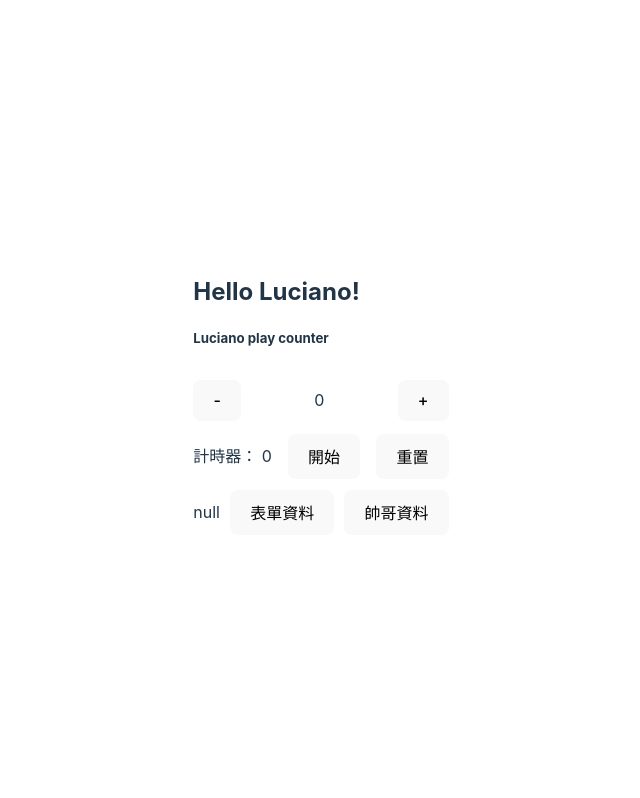
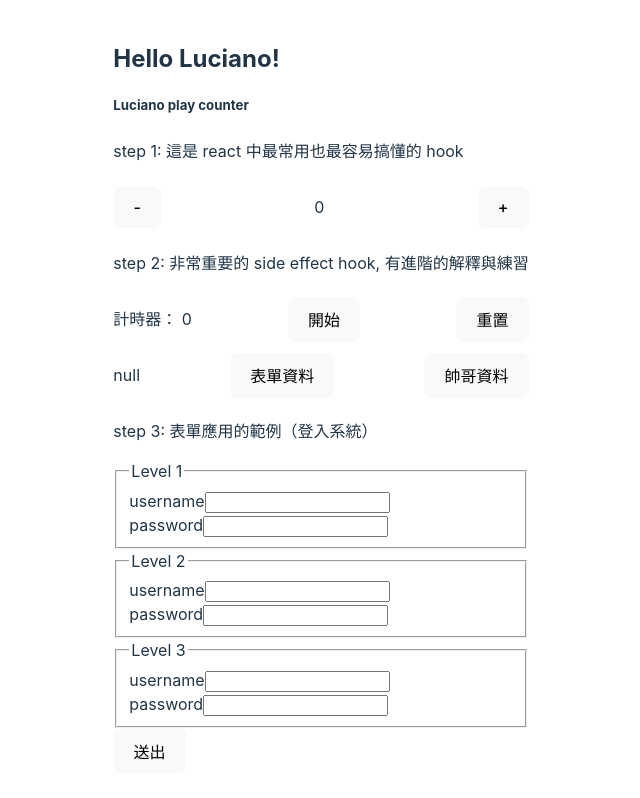
Before and after one commit to Luciano0322/react_course_vite, a React (Vite) app in the folder beginner/: page / in a window 1280 px wide. Shown: the whole page, without its empty margins (319-959 px from the left). Built offline with nearby package versions, Linux system fonts and the light colour scheme.

Commit message:
lesson 5 表單處理範例 useReducer 詳解

```diff
--- a/beginner/src/App.tsx
+++ b/beginner/src/App.tsx
@@ -1,5 +1,6 @@
 import { useState } from "react"
 import Counter from "./components/Counter";
+import FormExample from "./components/FormExample";
 import UseEffectExample from "./components/UseEffectExample";
 
 const username = 'Luciano';
@@ -13,6 +14,7 @@ function App() {
       </h2>
       <Counter user={username} />
       <UseEffectExample/>
+      <FormExample/>
     </div>
   )
 }
--- a/beginner/src/components/Counter.tsx
+++ b/beginner/src/components/Counter.tsx
@@ -11,6 +11,7 @@ const Counter: FC<{user: string}> = ({user}) => {
   return (
     <>
       <h5>{`${user} play counter`}</h5>
+      <p>step 1: 這是 react 中最常用也最容易搞懂的 hook</p>
       <div
         className='f-b-c'
       >
--- /dev/null
+++ b/beginner/src/components/FormExample.tsx
@@ -0,0 +1,153 @@
+import { ChangeEvent, FC, useReducer, useState } from 'react'
+import level3Reducer, { Level3ActionTypes, level3Default, PWD_L3_CHANGE, USER_L3_CHANGE } from '../reducers/level3Reducer'
+
+const FormExample: FC = () => {
+  // 我們來總結以上學到 hook 實際演練表單綁定的狀況吧
+  // 在此之前首先要了解 html input 的綁定機制
+  // 一般來說有兩種，受控(controlled) / 非受控(uncontrolled)
+  // 那這裡主要示範一般實務上應用最為廣泛的 controlled
+  // 上面的觀念我這裡就不再細講，有興趣深入理解的話可以 google 以上關鍵字
+  // 下面我使用一般初學的做法
+  // level 1
+  const [username, setUsername] = useState<string>('')
+  const [password, setPassword] = useState<string>('')
+  const lv1UsernameChange = (evt: ChangeEvent<HTMLInputElement>) => {
+    setUsername(evt.target.value)
+  }
+  const lv1PasswordChange = (evt: ChangeEvent<HTMLInputElement>) => {
+    setPassword(evt.target.value)
+  }
+
+  // level 2
+  // 將上述的欄位整合成一個 state 減少過度浪費暫存空間
+  const [level2, setLevel2] = useState({
+    lv2user: '',
+    lv2pwd: ''
+  })
+  // 這樣處理起來也可以簡化 change function 成一個共用 function
+  const level2Change = (e: ChangeEvent<HTMLInputElement>) => setLevel2({...level2, [e.target.name]: e.target.value })
+
+  // level 3
+  // 這裡要來介紹另外一個 React 的 hook function: useReducer,
+  // 這個 hook 主要也是借鏡 redux 的 data flux 改進出來的 hook function
+  // 在 2017 年的 React conf, 由 redux 的共同創辦人 Dan Abramov 現場演示如何使用這些 hook function
+  // 其主要概念就是用來簡化每個 component 會產生許多各自的 state, 如此往復發展必然會成為一個很大的整理問題
+  // 那接著解釋他怎麼運作的吧！
+
+  // 首先你會看到與 useState 想同的陣列結構，不同的地方是帶入的參數，以 useState 來說你只能帶入一個 default value
+  // 那麼在 useReducer 裡面你可以帶入兩個參數，第一個是 callback function, 第二個才是 default value
+  // 此外，第一個 callback 則為所有的 state change function 的集合
+  // 在實際運作上，會透過陣列內的 dispatch 驅動你的 callback 內的 action 參數結構，並按照你帶入的值運行你的 state change case
+
+  const [level3, dispatch] = useReducer(
+    // (state: {user_lv3: string; pwd_lv3: string}, action: {type: string, payload: string}) => {
+    //   switch (action.type) {
+    //     case 'USER_L3_CHANGE':
+    //       return { ...state, user_lv3: action.payload }
+    //     case 'PWD_L3_CHANGE':
+    //       return { ...state, pwd_lv3: action.payload }
+    //     default:
+    //       return state;
+    //   }
+    // },
+    // 這裡我拆分出去了，也是比較 standard 的做法
+    level3Reducer,
+    // {
+    //   user_lv3: "",
+    //   pwd_lv3: "",
+    // }
+    // 一樣我也拆分出去了
+    level3Default
+  )
+
+  const levelSend = (e: ChangeEvent<HTMLFormElement>) => {
+    e.preventDefault();
+    console.log('level1', {username, password}); //level1
+    console.log('level2', level2) // level2
+    console.log(level3) // level3
+    // console.log(level4);
+  }
+
+  return (
+    <>
+      <div>
+        <p>step 3: 表單應用的範例（登入系統）</p>
+      </div>
+      <form onSubmit={levelSend}>
+        <fieldset>
+          <legend>Level 1</legend>
+          <div>
+            <label htmlFor="username">username</label>
+            <input
+              id="username"
+              name="username"
+              value={username}
+              onChange={lv1UsernameChange}
+            />
+          </div>
+          <div>
+            <label htmlFor="password">password</label>
+            <input
+              id="password"
+              name="password"
+              type="password"
+              value={password}
+              onChange={lv1PasswordChange}
+            />
+          </div>
+        </fieldset>
+        <fieldset>
+          <legend>Level 2</legend>
+          <div>
+            <label htmlFor="lv2user">username</label>
+            <input
+              id="lv2user"
+              name="lv2user"
+              value={level2.lv2user}
+              onChange={level2Change}
+            />
+          </div>
+          <div>
+            <label htmlFor="lv2pwd">password</label>
+            <input
+              id="lv2pwd"
+              name="lv2pwd"
+              type="password"
+              value={level2.lv2pwd}
+              onChange={level2Change}
+            />
+          </div>
+        </fieldset>
+        <fieldset>
+          <legend>Level 3</legend>
+          <div>
+            <label htmlFor="user_lv3">username</label>
+            <input
+              id="user_lv3"
+              name="user_lv3"
+              value={level3.user_lv3}
+              onChange={(e: ChangeEvent<HTMLInputElement>) => dispatch({type: Level3ActionTypes.USER_L3_CHANGE, payload: e.target.value})}
+            />
+          </div>
+          <div>
+            <label htmlFor="pwd_lv3">password</label>
+            <input
+              id="pwd_lv3"
+              name="pwd_lv3"
+              type="password"
+              value={level3.pwd_lv3}
+              onChange={(e: ChangeEvent<HTMLInputElement>) => dispatch({type: Level3ActionTypes.PWD_L3_CHANGE, payload: e.target.value})}
+            />
+          </div>
+        </fieldset>
+        <button
+          type='submit'
+        >
+          送出
+        </button>
+      </form>
+    </>
+  )
+}
+
+export default FormExample
--- a/beginner/src/components/UseEffectExample.tsx
+++ b/beginner/src/components/UseEffectExample.tsx
@@ -31,6 +31,9 @@ const UseEffectExample: FC = () => {
   return (
     <>
       <div className='f-b-c'>
+        <p>step 2: 非常重要的 side effect hook, 有進階的解釋與練習</p>
+      </div>
+      <div className='f-b-c'>
         <p>
           {`計時器： ${count}`}
         </p>
--- a/beginner/src/hooks/useFetch.ts
+++ b/beginner/src/hooks/useFetch.ts
@@ -47,7 +47,7 @@ export const useFetch = (options: any) => {
   // 那上述三種，則是採 by reference, 你可以採 useMemo hook 的方式封裝你的 options boject
   // 或是直接往下取到 url 字串來做比對，如下
   useEffect(() => {
-    console.log('useFetch useEffect');
+    // console.log('useFetch useEffect');
     if(options.url) {
       let isCancelled = false;
       fetch(options.url)
--- /dev/null
+++ b/beginner/src/reducers/level3Reducer.ts
@@ -0,0 +1,37 @@
+export const USER_L3_CHANGE = "USER_L3_CHANGE";
+export const PWD_L3_CHANGE = "PWD_L3_CHANGE";
+export enum Level3ActionTypes {
+  USER_L3_CHANGE = 'USER_L3_CHANGE',
+  PWD_L3_CHANGE = 'PWD_L3_CHANGE'
+}
+
+export interface Level3Action {
+  type: Level3ActionTypes;
+  payload: string
+}
+
+export interface Level3Form {
+  user_lv3: string;
+  pwd_lv3: string;
+}
+
+export const level3Default = {
+  user_lv3: "",
+  pwd_lv3: ""
+}
+
+// 這裡實務上都是會拆開來做管理，在引入要用的頁面邏輯
+// action吃的是dispatch(e) 的 e, 所以 e 的資料型別很重要，每次打的東西要和你對應的 case 對上
+// ex: 如果 case USER_L3_CHANGE 裡面沒有帶入 value 的值，那這邊就沒辦法寫入 || 修改共用的 state
+const level3Reducer = (state: Level3Form, action: Level3Action) => {
+  switch (action.type) {
+    case Level3ActionTypes.USER_L3_CHANGE:
+      return { ...state, user_lv3: action.payload }
+    case Level3ActionTypes.PWD_L3_CHANGE:
+      return { ...state, pwd_lv3: action.payload }
+    default:
+      return state;
+  }
+}
+
+export default level3Reducer;
```
